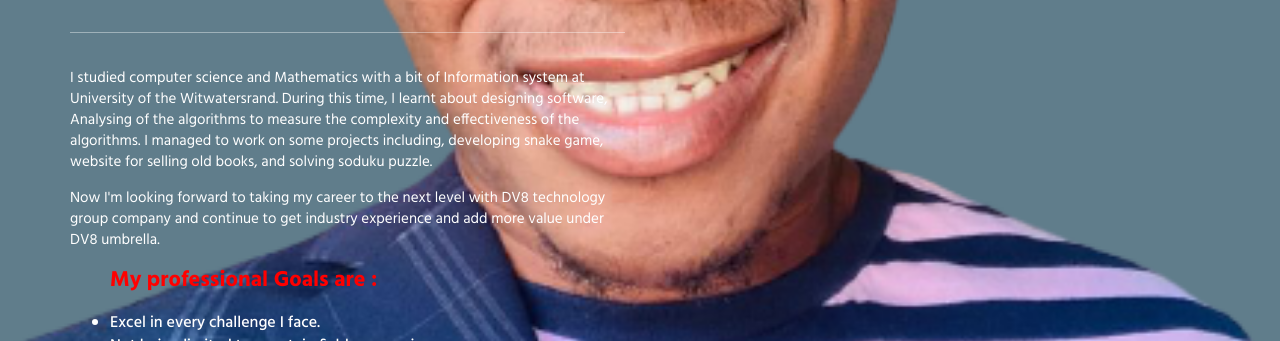
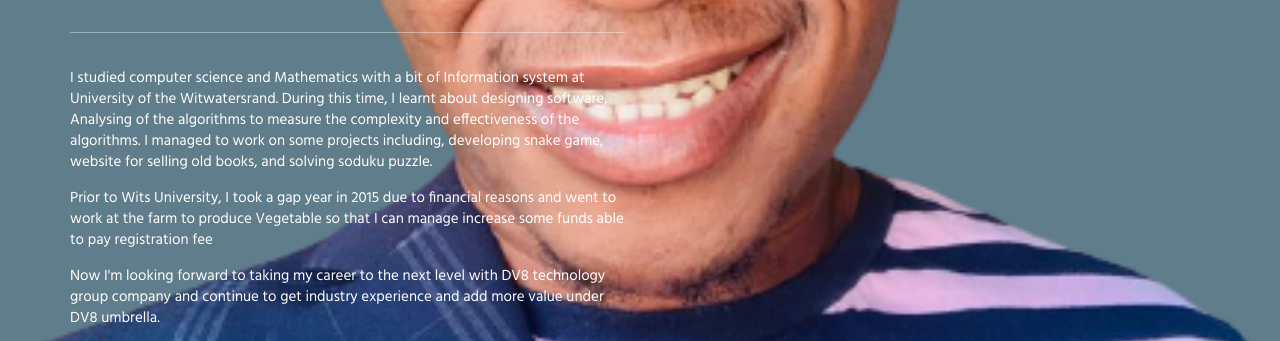
Before and after one commit to Givengio/givengio.github.io, a plain HTML site: page index.html in a window 1280 px wide. Shown: the part 448-789 px from the top of the page. Drawn offline with Linux system fonts and the light colour scheme.

Commit message:
Update index.html

```diff
--- a/index.html
+++ b/index.html
@@ -91,7 +91,7 @@
                         </div>
 
                         <p style="color: white;">I studied computer science and Mathematics with a bit of Information system at University of the Witwatersrand. During this time, I learnt about designing software, Analysing of the algorithms to measure the complexity and effectiveness of the algorithms. I managed to work on some projects including, developing snake game, website for selling old books, and solving soduku puzzle.</p>
-                        <!--<p style="color: white;">Prior to Wits University, I took a gap year in 2015 due to financial reasons and went to work at the farm to produce Vegetable so that I can manage increase some funds able to pay registration fee</p> -->
+                        <p style="color: white;">Prior to Wits University, I took a gap year in 2015 due to financial reasons and went to work at the farm to produce Vegetable so that I can manage increase some funds able to pay registration fee</p>
                         <p style="color: white;">Now I'm looking forward to taking my career to the next level with DV8 technology group company and continue to get industry experience and add more value under DV8 umbrella.</p>
                         <ul>
                             <h3 style="color: red;">My professional Goals are : </h3>
```
